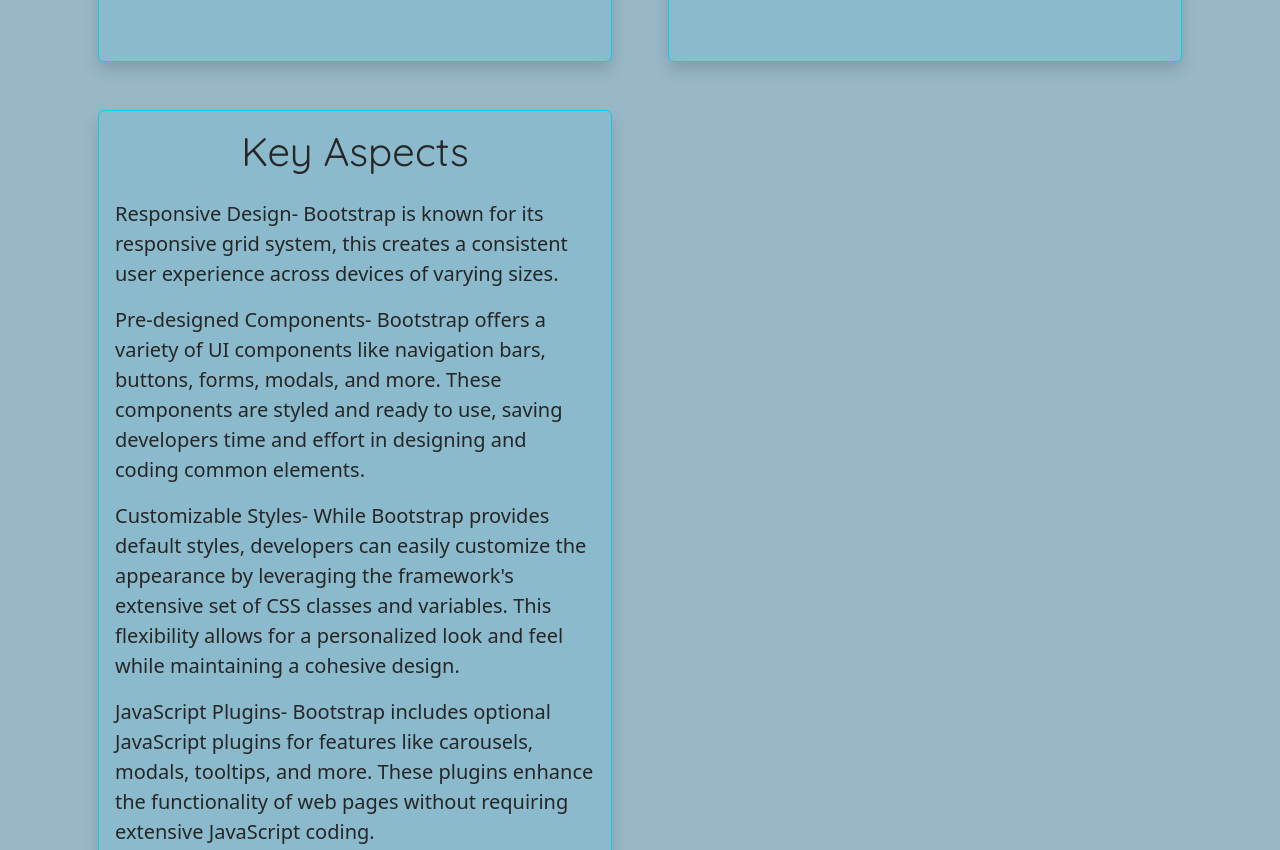
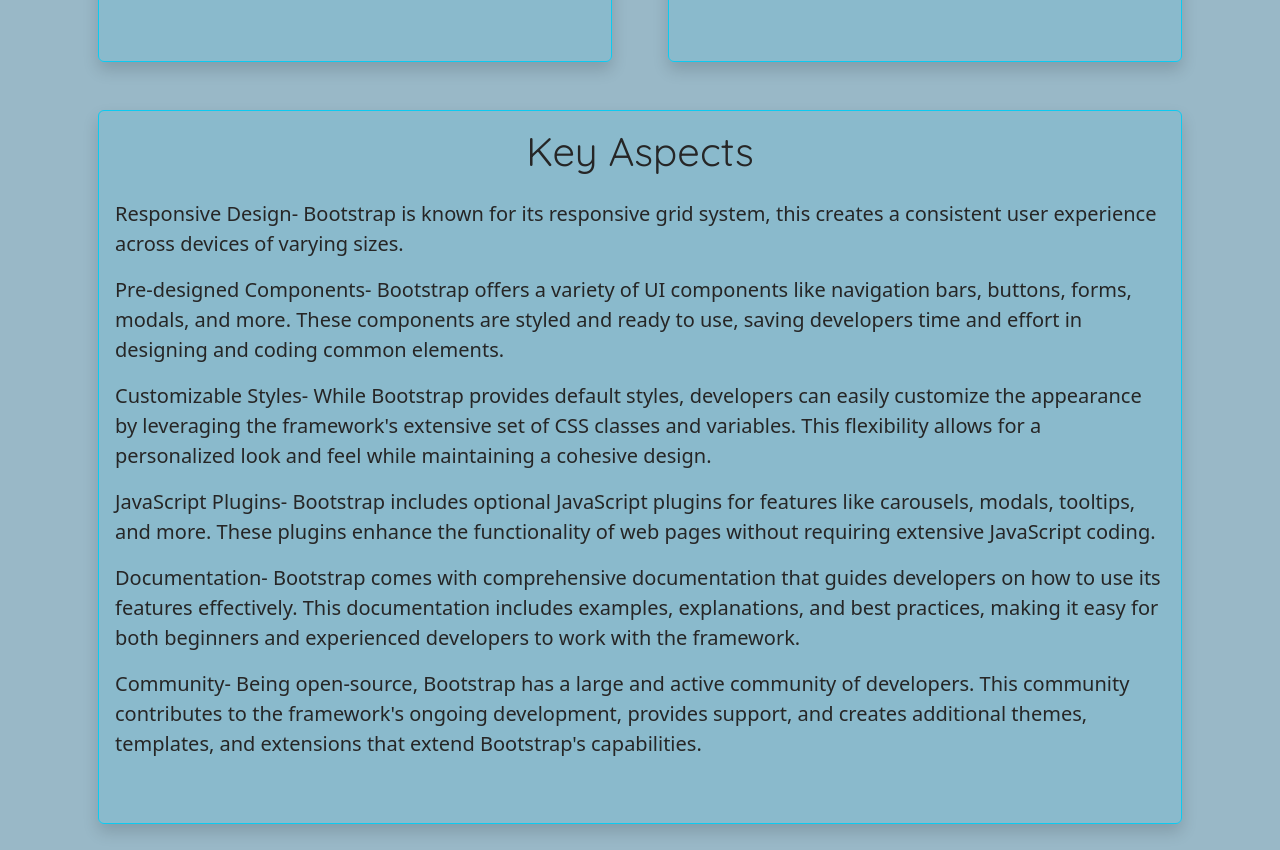
Before and after one commit to J-H-Seccia/bootstrap.github.io, a plain HTML site: page what.html in a window 1280 px wide. Shown: the part 746-1596 px from the top of the page. Drawn offline with nearby package versions, Linux system fonts and the light colour scheme.

Commit message:
changed column width in what-page

```diff
--- a/what.html
+++ b/what.html
@@ -49,32 +49,6 @@
     </header>
 
     <main>
-        <!-- <div class="container">
-    <h1 class="text-center m-5 display-2 fw-bold">What is Bootstrap?</h1>
-    <div class="row d-flex flex-wrap">
-        <div class="col-lg-6 mt-4 mb-4">
-
-            <div class="h-100 shadow p-3 m-3 bg-info bg-opacity-10 border border-info rounded">
-            <h2 class="fs-1 text-center mb-4">Time-saving</h2>
-
-            <p class="fs-5">Learning the basics of HTML, CSS, and Javascript are crucial. But once you have a general understanding of these, you can utilize Bootstrap to save you from spending hours on repetitive simple tasks.</p>
-            <p class="fs-5">With Bootstrap, you do not need to start your project from scratch. Instead, there are many components and classes that come pre-designed and ready to use.</p>
-
-            </div>
-        </div> -->
-
-        <!--
-        <div class="row d-flex flex-wrap">
-            <div class="col-lg-6 mt-4 mb-4">
-
-                <div class="h-100 shadow p-3 m-3 bg-info bg-opacity-10 border border-info rounded">
-                <h2 class="fs-1 text-center mb-4">Time-saving</h2>
-
-                <p class="fs-5">Learning the basics of HTML, CSS, and Javascript are crucial. But once you have a general understanding of these, you can utilize Bootstrap to save you from spending hours on repetitive simple tasks.</p>
-                <p class="fs-5">With Bootstrap, you do not need to start your project from scratch. Instead, there are many components and classes that come pre-designed and ready to use.</p>
-
-                </div> -->
-
 
         <div class="container">
             <h1 class="text-center m-5 display-2 fw-bold">What is Bootstrap?</h1>
@@ -130,7 +104,7 @@
                     </div>
                 </div>
 
-                <div class="col-lg-6 mt-4 mb-4">
+                <div class="col-lg-12 mt-4 mb-4">
 
                     <div class="h-100 shadow p-3 m-3 bg-info bg-opacity-10 border border-info rounded">
                         <h2 class="fs-1 text-center mb-4">Key Aspects</h2>
@@ -173,16 +147,6 @@
                     </div>
                 </div>
 
-                <!-- <div class="col-lg-6 mt-4 mb-4">
-
-                    <div class="h-100 shadow p-3 m-3 bg-info bg-opacity-10 border border-info rounded">
-                        <h2 class="fs-1 text-center mb-4"></h2>
-
-                        <p class="fs-5"></p>
-
-                        <p class="fs-5">
-                    </div>
-                </div> -->
             </div>
         </div>
 
```
